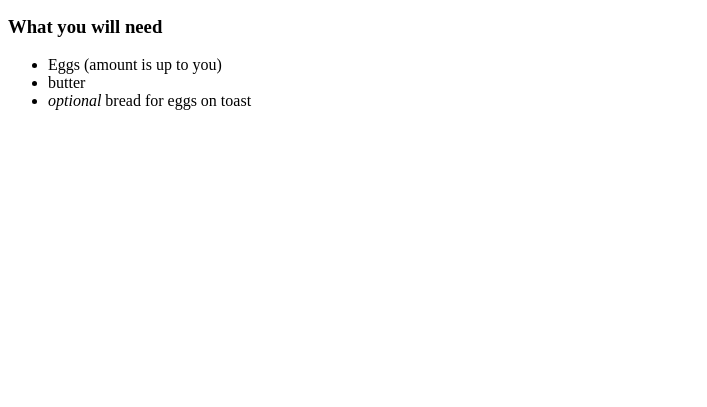
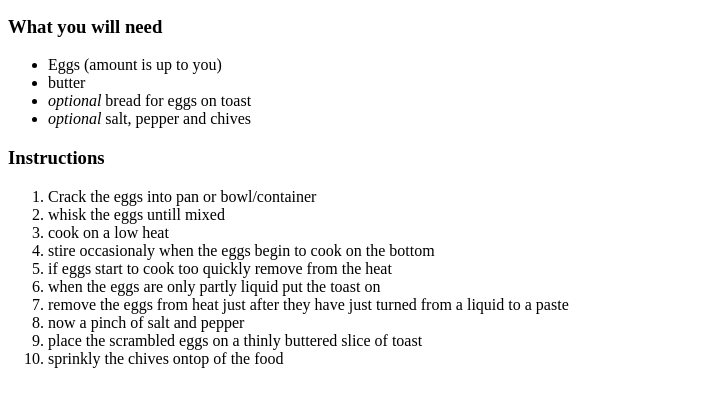
Before and after one commit to jolt2525/odin-recipes, a plain HTML site: page recipes/egg.html in a window 1280 px wide. Shown: the part 101-508 px from the top of the page, without its empty margins (0-707 px from the left). Drawn offline with Linux system fonts and the light colour scheme.

Commit message:
update to egg.html
added an ordered list of instructions

```diff
--- a/recipes/egg.html
+++ b/recipes/egg.html
@@ -19,7 +19,25 @@
                 <li>Eggs (amount is up to you)</li>
                 <li>butter</li>
                 <li><em>optional</em> bread for eggs on toast</li>
+                <li><em>optional</em> salt, pepper and chives</li>
             </ul>
+        </p>
+        <p>
+            <h3>Instructions</h3>
+            <ol>
+                <li>Crack the eggs into pan or bowl/container</li>
+                <li>whisk the eggs untill mixed</li>
+                <li>cook on a low heat</li>
+                <li>stire occasionaly when the eggs begin to cook on the bottom</li>
+                <li>if eggs start to cook too quickly remove from the heat</li>
+                <li>when the eggs are only partly liquid put the toast on</li>
+                <li>remove the eggs from heat just after they have just turned from a
+                    liquid to a paste
+                </li>
+                <li>now a pinch of salt and pepper</li>
+                <li>place the scrambled eggs on a thinly buttered slice of toast</li>
+                <li>sprinkly the chives ontop of the food</li>
+            </ol>
         </p>
     </body>
 </html>
```
